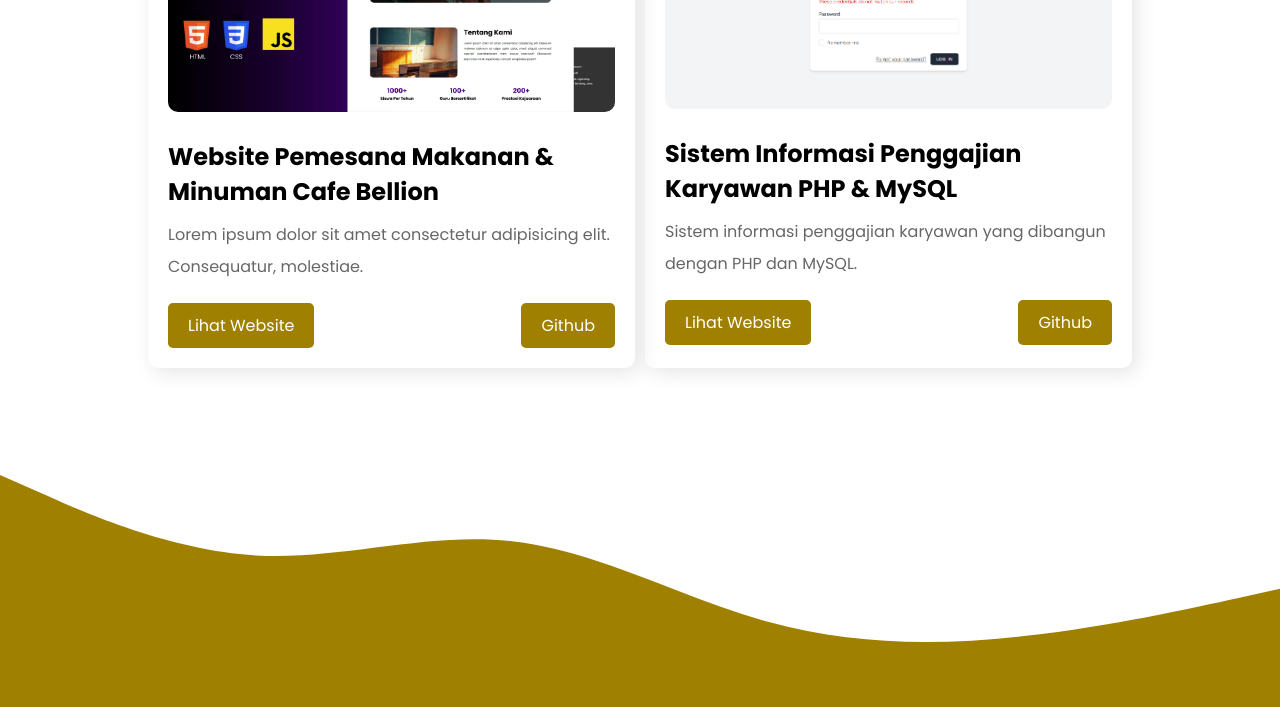
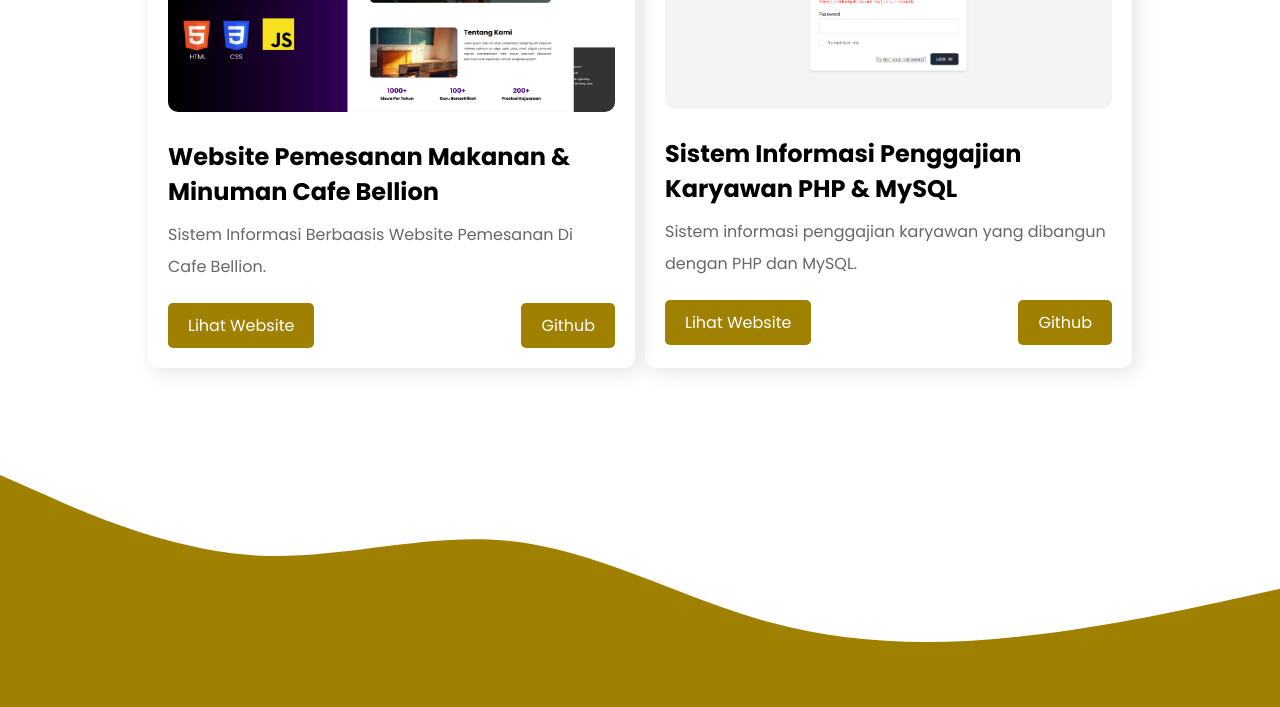
Before and after one commit to Darmaaa101/portfolio-hcj, a plain HTML site: page index.html in a window 1280 px wide. Shown: the part 2744-3451 px from the top of the page. Drawn offline with nearby package versions, Linux system fonts and the light colour scheme.

Commit message:
Revise project title and description for clarity
Updated project description and title for Cafe Bellion.

```diff
--- a/index.html
+++ b/index.html
@@ -198,8 +198,8 @@
             <div class="box"data-aos="fade-up" data-aos-duration="1000" data-aos-delay="400"data-aos-once="true">
                 <img src="./assets/images/proyek/proyek1.webp" alt="Proyek image"/>
                 <div class="proyek-desc">
-                    <h2>Website Pemesana Makanan & Minuman Cafe Bellion</h2>
-                    <p>Lorem ipsum dolor sit amet consectetur adipisicing elit. Consequatur, molestiae.</p>
+                    <h2>Website Pemesanan Makanan & Minuman Cafe Bellion</h2>
+                    <p>Sistem Informasi Berbaasis Website Pemesanan Di Cafe Bellion.</p>
                     <div class="proyek-btn">
                         <a href="https://github.com/Darmaaa101/belion-main" target="_blank">Lihat Website</a>
                         <a href="https://github.com/Darmaaa101/belion-main" target="_blank">Github</a>
```
